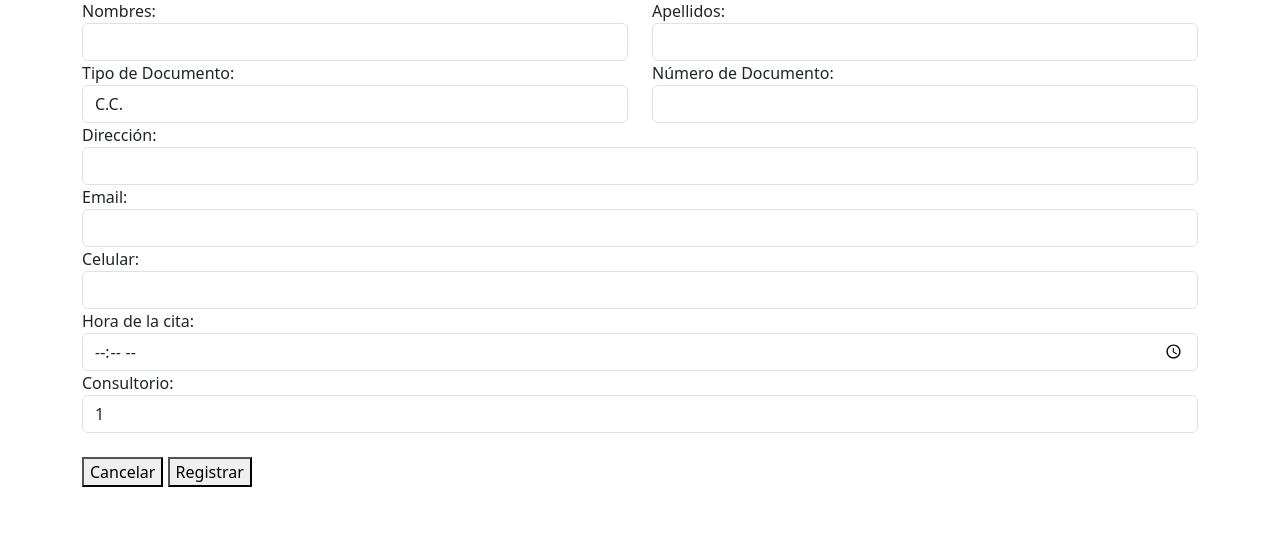
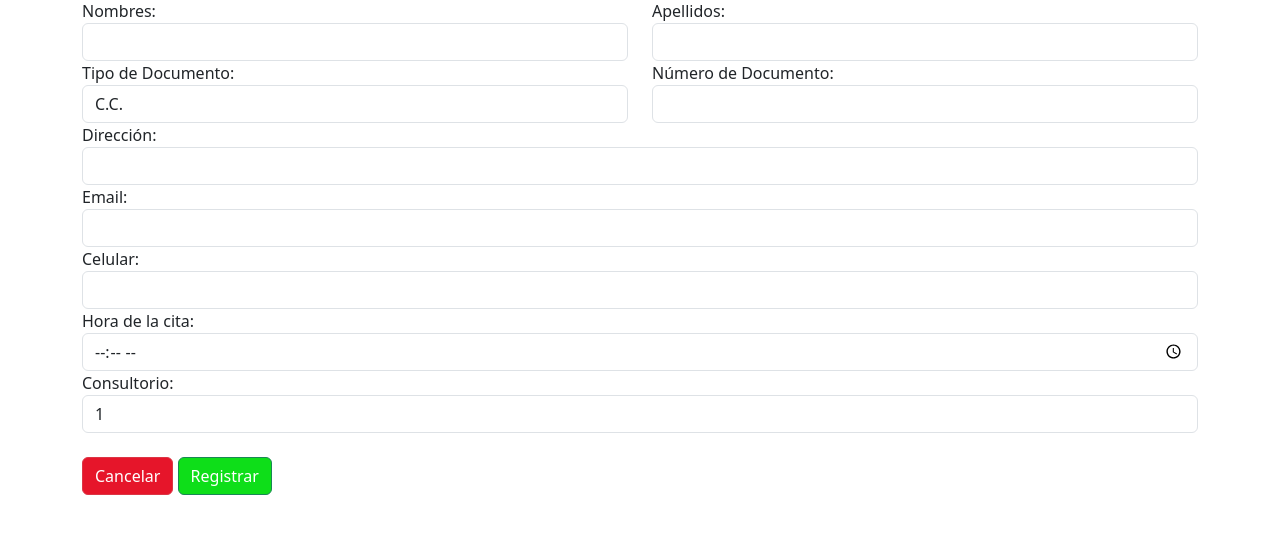
Before and after one commit to AortizVale/hackathon, a PHP site: page /registroPacientes.php in a window 1280 px wide. Shown: the part 156-695 px from the top of the page. Run offline with PHP 8.4, Linux system fonts and the light colour scheme.

Commit message:
Cambio botones

```diff
--- a/registroPacientes.php
+++ b/registroPacientes.php
@@ -94,8 +94,8 @@
                 </select>
             </div>
             <br>
-            <button type ="Cancel" class= "btn-success"> Cancelar</button>
-            <button type="submit" class="btn-danger">Registrar</button>
+            <button type ="Cancel" class= "btn btn-danger"> Cancelar</button>
+            <button type="submit" class="btn btn-success">Registrar</button>
         </form>
     </div>
 
```
